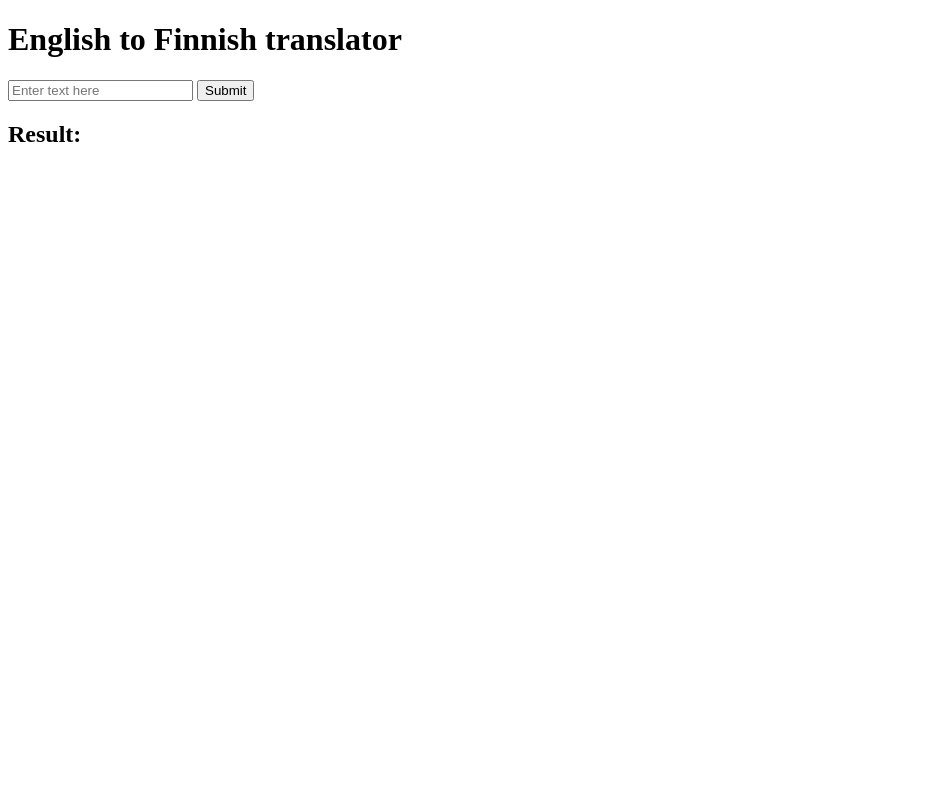
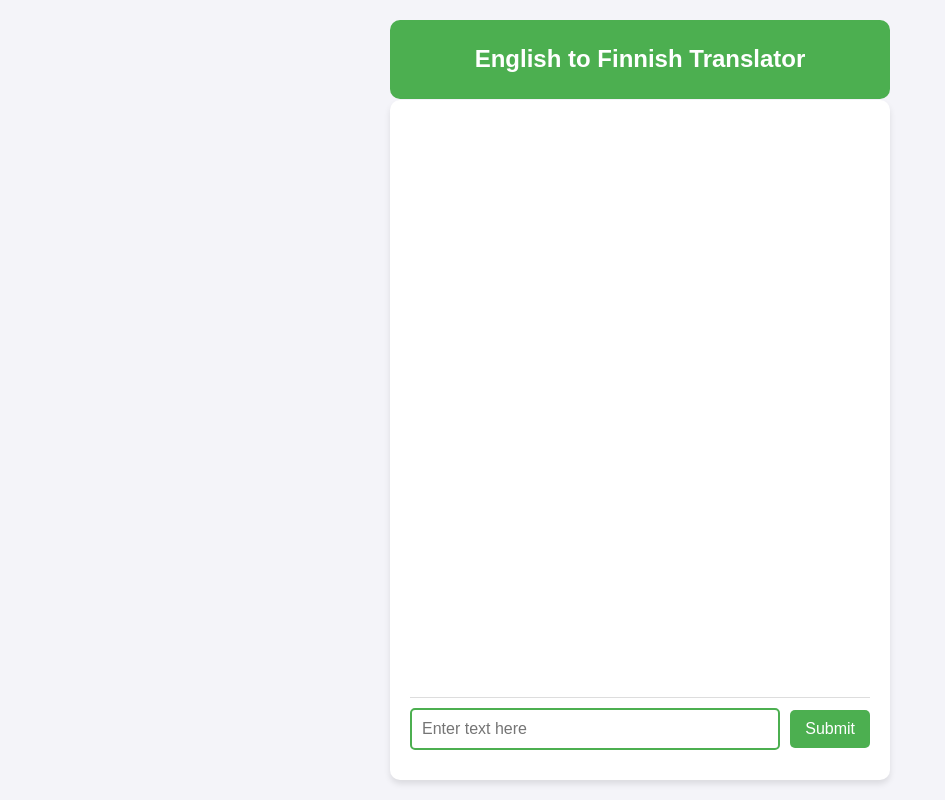
Before and after one commit to MKRadius/AI-English-To-Finnish-Translator, a Flask app: page / in a window 1280 px wide. Shown: the whole page, without its empty margins (0-945 px from the left). Run offline with Flask 3, Linux system fonts and the light colour scheme.

Commit message:
Add css for the index page

```diff
--- /dev/null
+++ b/main.py
@@ -0,0 +1,18 @@
+from flask import Flask, render_template, request, jsonify
+from transformers import pipeline
+
+app = Flask(__name__)
+pipe = pipeline("translation", model="Helsinki-NLP/opus-mt-en-fi")
+
+@app.route("/")
+def index():
+    return render_template("index.html")
+
+@app.route("/translate", methods=['POST'])
+def sendStringToBeTranslated():
+    user_input = request.json.get("text", "")
+    result = pipe(user_input)
+    return jsonify({"result": result[0]["translation_text"]})
+
+if __name__ == "__main__":
+    app.run()
--- /dev/null
+++ b/requirements.txt.txt
@@ -0,0 +1,4 @@
+torch>=2.5.0
+flask>=3.1.0
+transformers>=4.46.3
+sentencepiece>=0.2.0
--- /dev/null
+++ b/static/styles.css
@@ -0,0 +1,125 @@
+* {
+    margin: 0;
+    padding: 0;
+    box-sizing: border-box;
+}
+
+body {
+    font-family: 'Arial', sans-serif;
+    line-height: 1.6;
+    color: #333;
+    background: #f4f4f9;
+    display: flex;
+    flex-direction: column;
+    height: 100vh;
+    justify-content: space-between;
+    padding: 20px;
+}
+
+header {
+    min-width: 500px;
+    margin: auto;
+    text-align: center;
+    padding: 20px 0;
+    background: #4caf50;
+    color: white;
+    border-radius: 10px;
+}
+
+header h1 {
+    font-size: 1.5rem;
+}
+
+main {
+    width: 500px;
+    margin: auto;
+    background: white;
+    padding: 20px;
+    box-shadow: 0 4px 6px rgba(0, 0, 0, 0.1);
+    border-radius: 10px;
+}
+
+.chat-box {
+    display: flex;
+    flex-direction: column;
+    justify-content: flex-start;
+    gap: 10px;
+    position: relative;
+    max-height: 80vh;
+    height: 100vh;
+    width: 100%;
+}
+
+.chat-container {
+    display: flex;
+    flex-direction: column;
+    margin-bottom: 20px;
+    gap: 10px;
+    flex-grow: 1;
+    overflow-y: auto;
+    padding-bottom: 50px;
+    width: 100%;
+}
+
+.message {
+    padding: 10px;
+    border-radius: 10px;
+    margin-bottom: 10px;
+    max-width: 80%;
+    word-wrap: break-word;
+    display: inline-block;
+}
+
+.message.user {
+    background-color: #4caf50;
+    color: white;
+    align-self: flex-end;
+}
+
+.message.response {
+    background-color: #f4f4f4;
+    color: #333;
+    align-self: flex-start;
+}
+
+.input-container {
+    display: flex;
+    gap: 10px;
+    align-items: center;
+    padding: 10px 0;
+    border-top: 1px solid #ddd;
+    background: white;
+    position: absolute;
+    bottom: 0;
+    left: 0;
+    width: 100%;
+}
+
+#text-input {
+    flex: 1;
+    padding: 10px;
+    font-size: 1rem;
+    border: 2px solid #4caf50;
+    border-radius: 5px;
+    outline: none;
+    transition: border-color 0.3s;
+}
+
+#text-input:focus {
+    border-color: #2e7d32;
+}
+
+button {
+    padding: 10px 15px;
+    font-size: 1rem;
+    color: white;
+    background: #4caf50;
+    border: none;
+    border-radius: 5px;
+    cursor: pointer;
+    transition: background 0.3s;
+}
+
+button:hover {
+    background: #2e7d32;
+}
--- a/templates/index.html
+++ b/templates/index.html
@@ -4,10 +4,34 @@
     <meta charset="UTF-8">
     <meta name="viewport" content="width=device-width, initial-scale=1.0">
     <title>English to Finnish translator</title>
+    <link rel="stylesheet" href="{{ url_for('static', filename='styles.css') }}">
     <script>
         async function sendStringToBeTranslated() {
             const user_input = document.getElementById("text-input").value;
-            document.getElementById("result").innerText = "Translating...";
+            const chatContainer = document.getElementById("chat-container");
+
+            if (user_input.trim() === "") {
+                const blankMessage = document.createElement("div");
+                blankMessage.classList.add("message", "response");
+                blankMessage.innerText = "Please type something to translate.";
+                chatContainer.appendChild(blankMessage);
+                chatContainer.scrollTop = chatContainer.scrollHeight;
+
+                return;
+            }
+
+            const userMessage = document.createElement("div");
+            userMessage.classList.add("message", "user");
+            userMessage.innerText = user_input;
+            chatContainer.appendChild(userMessage);
+            document.getElementById("text-input").value = "";
+
+            const responseMessage = document.createElement("div");
+            responseMessage.classList.add("message", "response");
+            responseMessage.innerText = "Translating...";
+            chatContainer.appendChild(responseMessage);
+            chatContainer.scrollTop = chatContainer.scrollHeight;
+
             try {
                 const response = await fetch('/translate', {
                     method: "POST",
@@ -22,25 +46,35 @@
                 const data = await response.json();
 
                 if (data.result == user_input) {
-                    document.getElementById("result").innerText = "No translation found for the given text.";
+                    responseMessage.innerText = "No translation found for the given text.";
                 } else {
-                    document.getElementById("result").innerText = data.result;
+                    responseMessage.innerText = data.result;
                 }
             } catch (error) {
-                document.getElementById("result").innerText = "Error: " + error.message;
+                document.getElementById("result").innerText = "Error occured. Please contact developer.";
+                console.error(error);
             }
+
+            chatContainer.scrollTop = chatContainer.scrollHeight;
         }
     </script>
 </head>
 <body>
-    <h1>English to Finnish translator</h1>
-    <div>
-        <input type="text" id="text-input" placeholder="Enter text here">
-        <button onclick="sendStringToBeTranslated()">Submit</button>
-    </div>
-    <div>
-        <h2>Result:</h2>
-        <p id="result"></p>
-    </div>
+    <header>
+        <h1>English to Finnish Translator</h1>
+    </header>
+
+    <main>
+        <section class="chat-box">
+            <div id="chat-container" class="chat-container">
+                <!-- Chat messages -->
+            </div>
+
+            <div class="input-container">
+                <input type="text" id="text-input" placeholder="Enter text here">
+                <button onclick="sendStringToBeTranslated()">Submit</button>
+            </div>
+        </section>
+    </main>
 </body>
 </html>
--- a/translator.py
+++ /dev/null
@@ -1,18 +0,0 @@
-from flask import Flask, render_template, request, jsonify
-from transformers import pipeline
-
-pipe = pipeline("translation", model="Helsinki-NLP/opus-mt-en-fi")
-app = Flask(__name__)
-
-@app.route("/")
-def index():
-    return render_template('index.html')
-
-@app.route('/translate', methods=['POST'])
-def sendStringToBeTranslated():
-    user_input = request.json.get('text', '')
-    result = pipe(user_input)
-    return jsonify({'result': result[0]['translation_text']})
-
-if __name__ == '__main__':
-    app.run()
```
Also changed, not shown: 2 other files.
